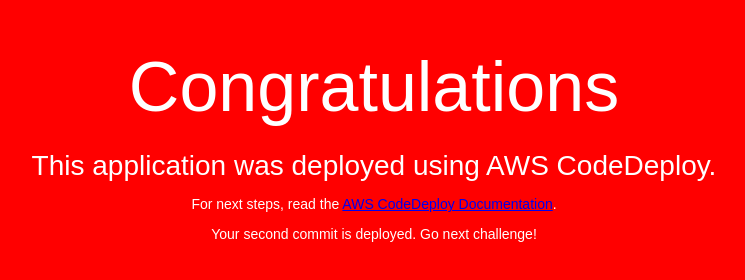
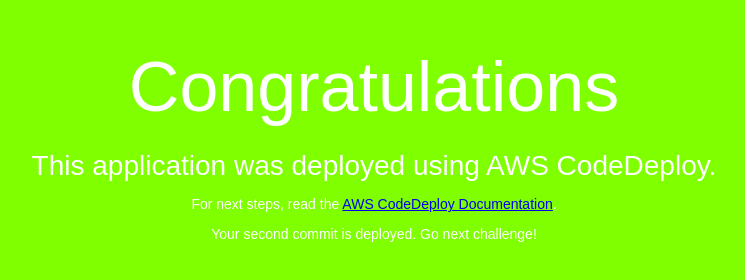
Before and after one commit to hiro-lapis/code-deploy, a plain HTML site: page index.html in a window 1280 px wide. Shown: the whole page, without its empty margins (266-1011 px from the left). Drawn offline with Linux system fonts and the light colour scheme.

Commit message:
modify color

```diff
--- a/index.html
+++ b/index.html
@@ -6,7 +6,7 @@
   <style>
     body {
       color: #ffffff;
-      background-color:red;
+      background-color:chartreuse;
       font-family: Arial, sans-serif;
       font-size: 14px;
     }
```
